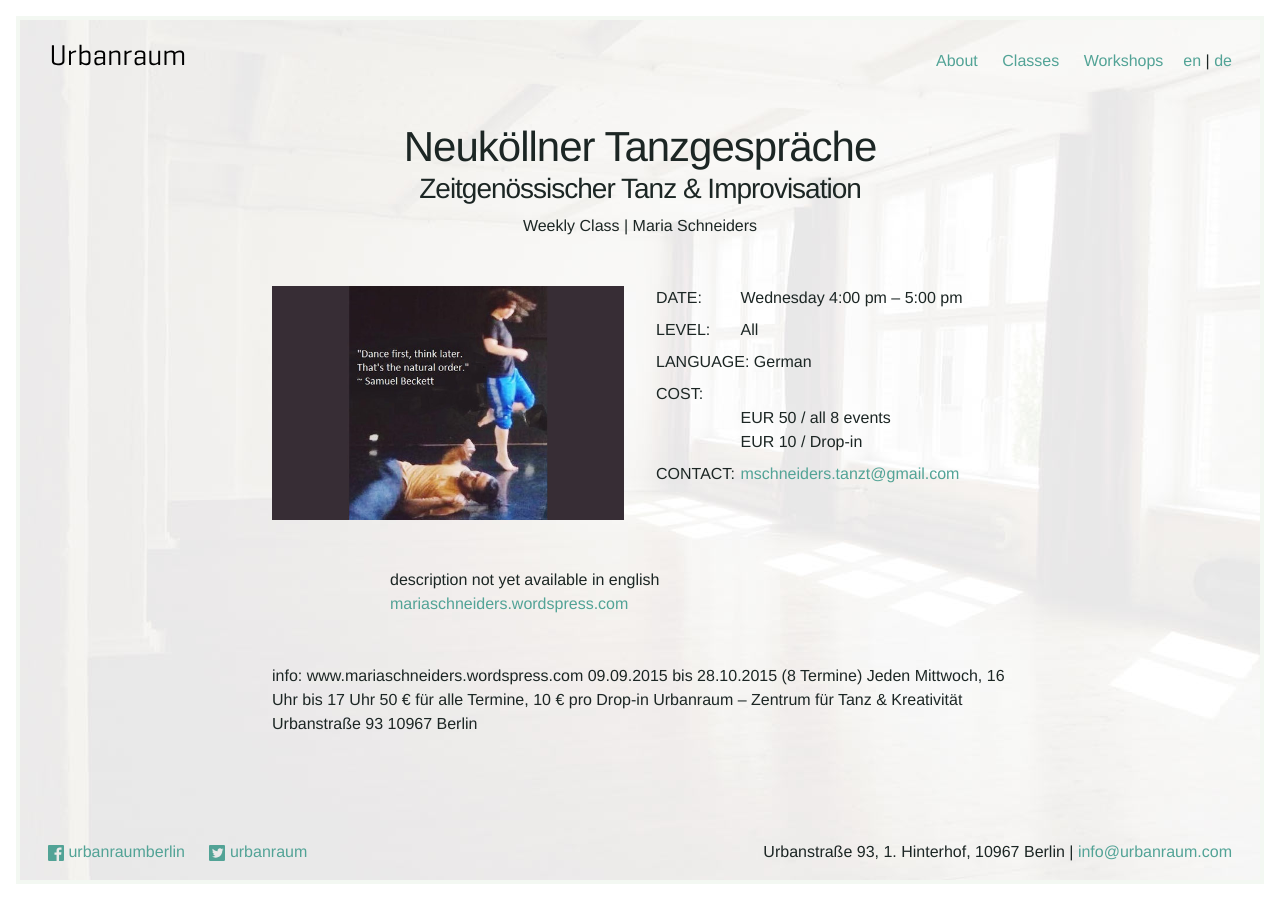
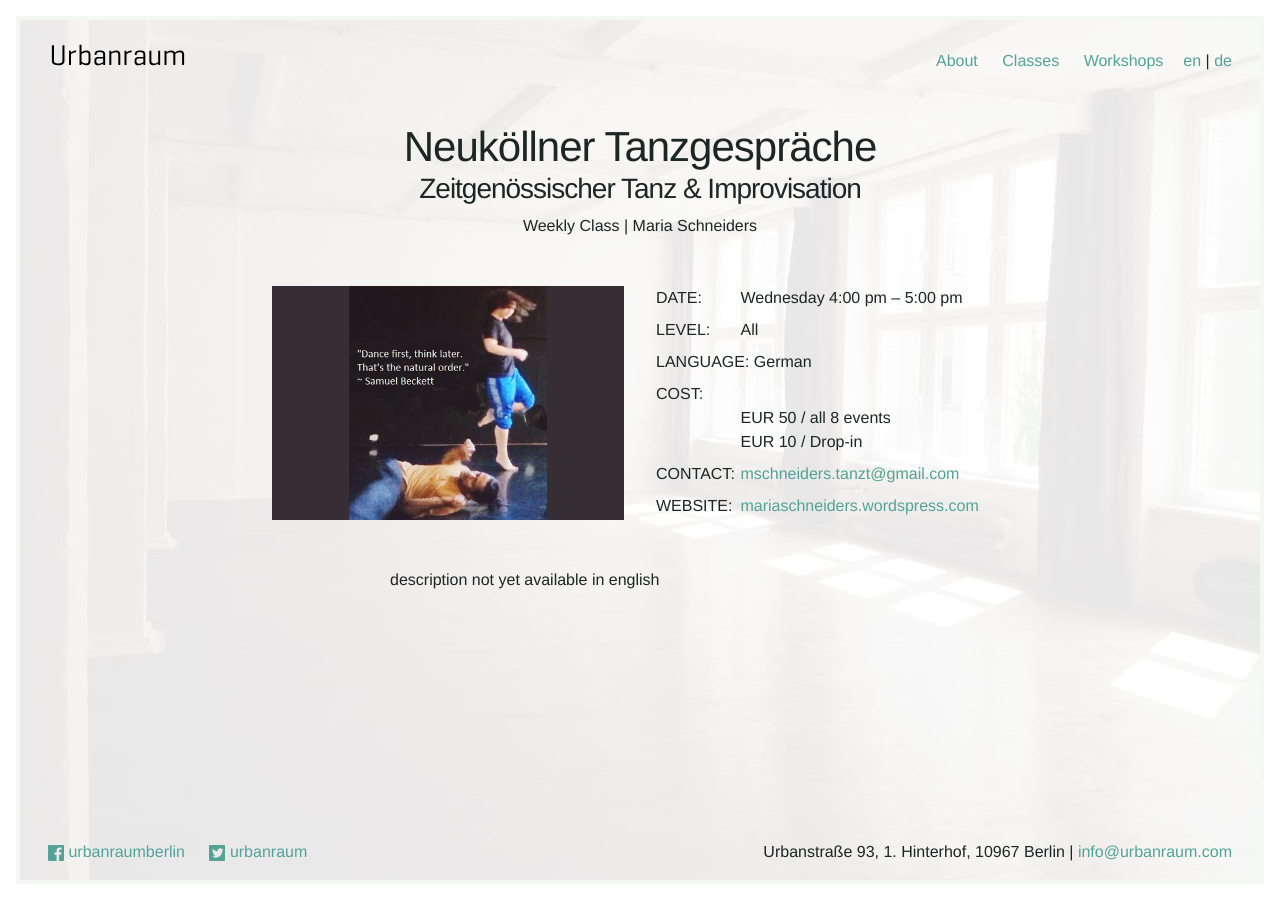
Before and after one commit to Kriesse/urbanraum, a Jekyll site: the page built from _classes/neukoellner-tanzgespraeche.md, in a window 1280 px wide. Built offline with Jekyll 4.4.1, drawn with Linux system fonts in a browser that asks for light colours; nearby versions of some CDN libraries.

Commit message:
Korrekturen

```diff
--- a/_classes/neukoellner-tanzgespraeche.md
+++ b/_classes/neukoellner-tanzgespraeche.md
@@ -34,29 +34,19 @@ language_de: "Deutsch"
 
 description_en: "
 description not yet available in english
-<br>
-<a href='www.mariaschneiders.wordspress.com'>mariaschneiders.wordspress.com</a>
 "
 
 description_de: "
 Was bewegt uns? Die Kombination von Zeitgenössischen Tanztechniken, Körperarbeit und Improvisationen verschiebt unseren Fokus vom Alltag zum jetzigen, einmalig-erlebbaren Moment. Es findet ein Austausch statt – auf körperlicher und auf verbaler Ebene.
 <br>
-Mit Maria Schneiders (Tänzerin, Choreographin), 09.September 2015 bis 28. Oktober 2015 (8 Termine)
-<br>
-<a href='www.mariaschneiders.wordspress.com'>mariaschneiders.wordspress.com</a>
+Mit Maria Schneiders (Tänzerin, Choreographin), jeden Mittwoch, 9. September 2015 bis 28. Oktober 2015 (8 Termine).
 "
 
 teacher: "Maria Schneiders"
 teacher-link: "friederike-erhart"
 email: mschneiders.tanzt@gmail.com
+website-title: "mariaschneiders.wordspress.com"
+website-link: http://www.mariaschneiders.wordspress.com
 image: "tanzgespraeche-01.jpg"
 
 ---
-
-
-
-info:  www.mariaschneiders.wordspress.com
-09.09.2015 bis 28.10.2015 (8 Termine) Jeden Mittwoch, 16 Uhr bis 17 Uhr
-50 € für alle Termine, 10 € pro Drop-in
-Urbanraum – Zentrum für Tanz & Kreativität
-Urbanstraße 93 10967 Berlin
--- a/_config.yml
+++ b/_config.yml
@@ -55,7 +55,7 @@ defaults:
       tags: classes
       level_en: All
       level_de: Alle
-      email: info@urbanraum.de
+      email: info@urbanraum.com
   -
     scope:
       path: ""
@@ -65,4 +65,4 @@ defaults:
       tags: workshops
       level_en: All
       level_de: Alle
-      email: info@urbanraum.de
+      email: info@urbanraum.com
--- a/_layouts/post.html
+++ b/_layouts/post.html
@@ -100,7 +100,7 @@ email: testde
               <a href="mailto:{{ page.email }}">{{ page.email }}</a>
             </span>
           </li>
-          {% if page.website %}
+          {% if page.website-link %}
           <li>
             <span class="label">Website</span>
             <span class="detail">
```
Also changed, not shown: _archive/einzelunterricht.md (+1 -1 lines), _classes/profitraining.md (+1 -1 lines), _classes/urban-autumn.md (+3 -6 lines).
